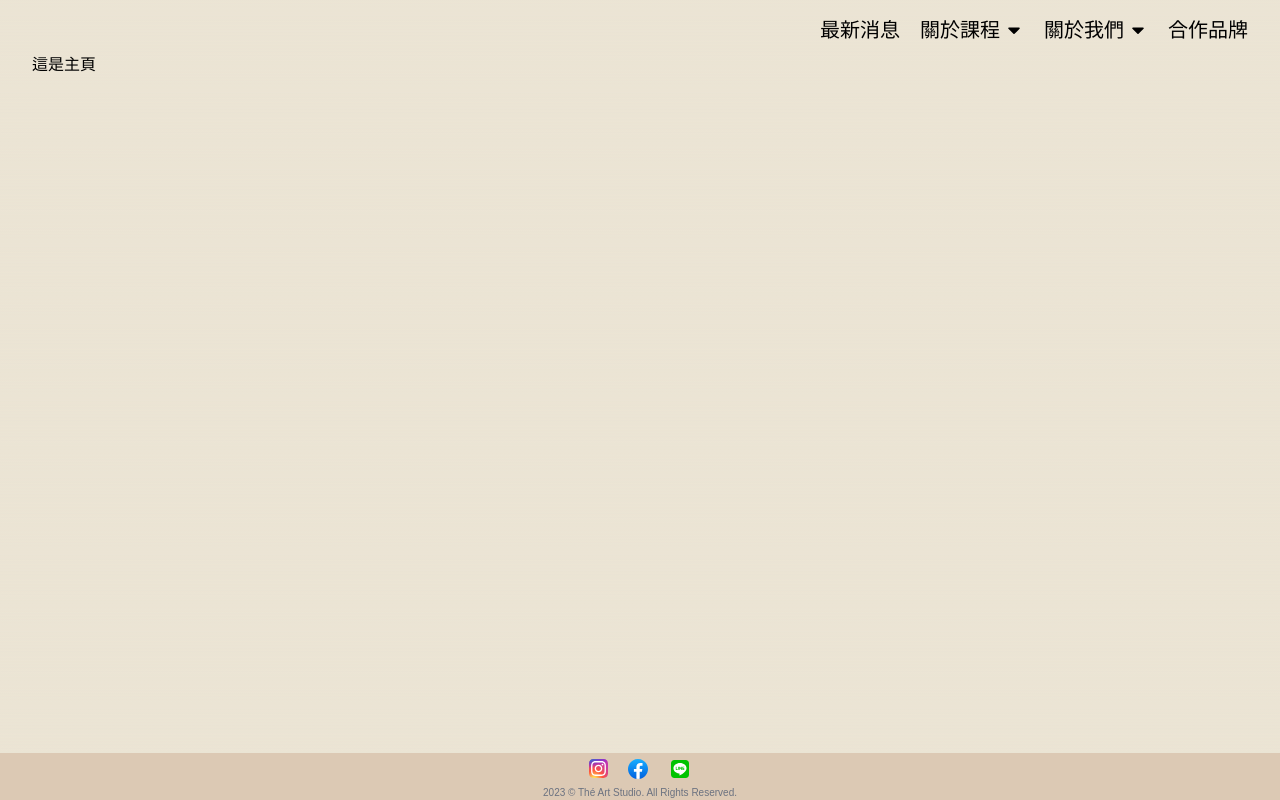
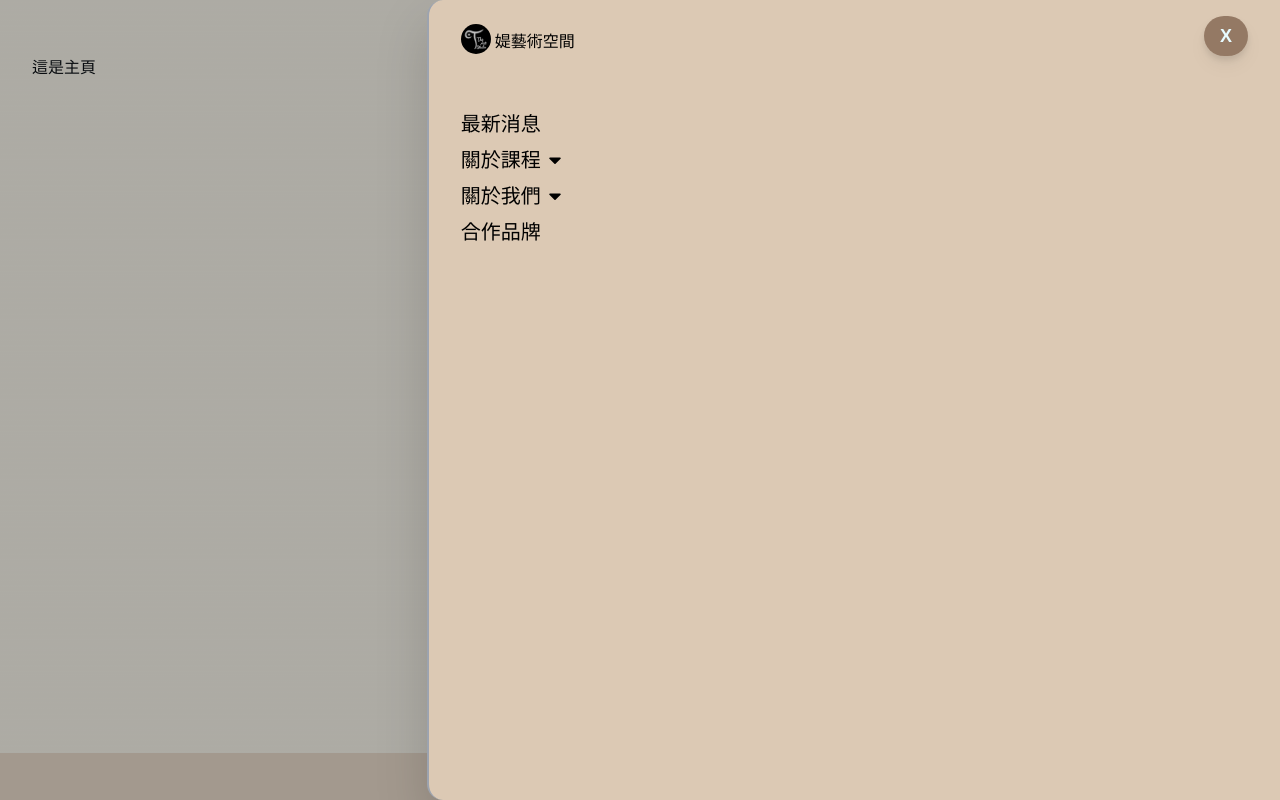
Before and after one commit to happy1294123/the_art_studio, a Next.js app: page / in a window 1280 px wide. Built offline with nearby package versions, Linux system fonts and the light colour scheme; a web font is replaced by a local one.

Commit message:
style: make sidebar prettier

```diff
--- a/components/Navbar/page.tsx
+++ b/components/Navbar/page.tsx
@@ -6,9 +6,8 @@ import IconHamburger from '@/components/icon/IconHamburger'
 import { Button } from '@/components/ui/button'
 import LinkGroup from './LinkGroup';
 
-
 export default function Navbar() {
-  const [showSidebar, setShowSidebar] = useState(false);
+  const [showSidebar, setShowSidebar] = useState(true);
   const sidebarRef = useRef<HTMLDivElement>(null)
 
   useEffect(() => {
@@ -25,7 +24,7 @@ export default function Navbar() {
     <>
       <div className="flex justify-end mt-4">
         {showSidebar ? (
-          <Button className="z-30 rounded-full text-lg font-bold" onClick={() => setShowSidebar(false)}>X</Button>
+          <Button className="z-30 rounded-full text-lg font-bold drop-shadow-lg" onClick={() => setShowSidebar(false)}>X</Button>
         ) : (
           <>
             <Button variant="link" className="p-2 md:hidden" onClick={() => setShowSidebar(true)}>
@@ -39,8 +38,9 @@ export default function Navbar() {
           </>
         )}
       </div>
+      {showSidebar && (<div className='top-0 left-0 absolute w-full h-full bg-gray-800 z-10 opacity-30'></div>)}
 
-      <div className={`top-0 end-0 h-full w-8/12 z-20 bg-secondary fixed container ease-in-out duration-300 ${showSidebar ? 'translate-x-0' : 'translate-x-full'}`} ref={sidebarRef}>
+      <div className={`border-s-2 border-gray-400 rounded-s-2xl drop-shadow-2xl top-0 end-0 h-full w-8/12 z-20 bg-secondary fixed container ease-in-out duration-300 ${showSidebar ? 'translate-x-0' : 'translate-x-full'}`} ref={sidebarRef}>
         <div className='mt-6 flex'>
           <Image src="/logo.svg" width={30} height={30} alt="logo image" />
           <span className='mt-auto ml-1'>媞藝術空間</span>
```
